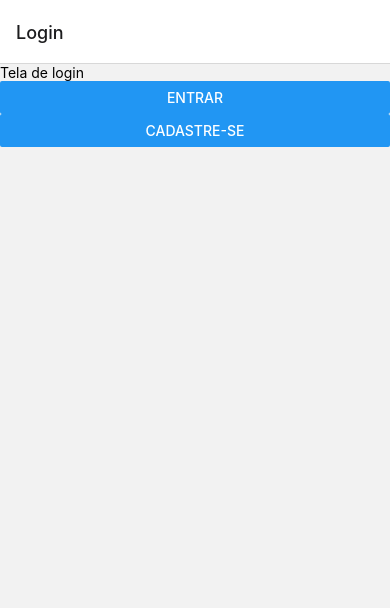
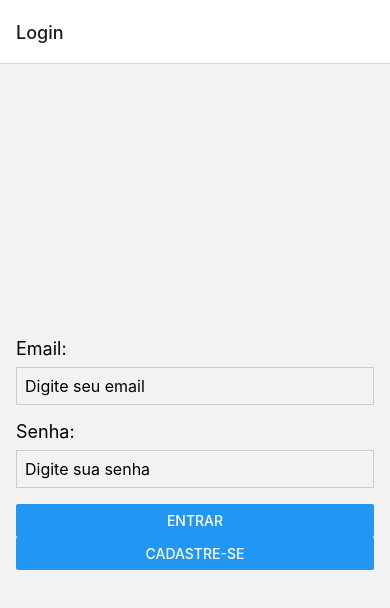
Before and after one commit to nika565/cashurrasco, a React Native app: screen /Login in a window 390 px wide. Shown: the top 608 px of the page. Built offline with nearby package versions, Linux system fonts and the light colour scheme.

Commit message:
Login está funcionando

```diff
--- a/src/components/cadastroUsuario.js
+++ /dev/null
@@ -1,81 +0,0 @@
-import React, { useState } from 'react';
-import { View, Text, TextInput, Button, StyleSheet } from 'react-native';
-import criarUsuario from '../services/api/usuarios/criarUsuario.js'
-
-export default function CadastroForm({ navigation }) {
-  const [nome, setNome] = useState('');
-  const [email, setEmail] = useState('');
-  const [celular, setCelular] = useState('');
-  const [senha, setSenha] = useState('');
-
-  const usuario = {
-    nome: nome,
-    email: email,
-    celular: celular,
-    senha: senha
-  };
-
-  let resposta;
-
-  return (
-    <View style={styles.container}>
-      <Text style={styles.label}>Nome:</Text>
-      <TextInput
-        style={styles.input}
-        onChangeText={(text) => setNome(text)}
-        value={nome}
-        placeholder="Digite seu nome"
-      />
-
-      <Text style={styles.label}>Email:</Text>
-      <TextInput
-        style={styles.input}
-        onChangeText={(text) => setEmail(text)}
-        value={email}
-        placeholder="Digite seu email"
-        keyboardType="email-address"
-      />
-
-      <Text style={styles.label}>Celular:</Text>
-      <TextInput
-        style={styles.input}
-        onChangeText={(text) => setCelular(text)}
-        value={celular}
-        placeholder="Digite seu celular"
-        keyboardType="phone-pad"
-      />
-
-      <Text style={styles.label}>Senha:</Text>
-      <TextInput
-        style={styles.input}
-        onChangeText={(text) => setSenha(text)}
-        value={senha}
-        placeholder="Digite sua senha"
-        secureTextEntry={true}
-      />
-
-      <Button title="Cadastrar" onPress={async () => await criarUsuario(usuario)} />
-
-    </View>
-  );
-}
-
-
-const styles = StyleSheet.create({
-  container: {
-    flex: 1,
-    justifyContent: 'center',
-    padding: 16,
-  },
-  label: {
-    fontSize: 18,
-    marginBottom: 8,
-  },
-  input: {
-    fontSize: 16,
-    borderWidth: 1,
-    borderColor: '#ccc',
-    padding: 8,
-    marginBottom: 16,
-  },
-});
--- a/src/screens/cadastro/cadastro.js
+++ b/src/screens/cadastro/cadastro.js
@@ -1,12 +1,69 @@
-import React from "react";
-import { View, Text, Button, StyleSheet } from "react-native";
-import CadastroForm from "../../components/cadastroUsuario";
+import React, { useState, useEffect } from "react";
+import { View, Text, Button, StyleSheet, TextInput } from "react-native";
+import criarUsuario from "../../services/api/usuarios/criarUsuario";
 
-function TelaCadastro({ navigation }){
-    return(
+function TelaCadastro({ navigation }) {
+
+    const [nome, setNome] = useState('');
+    const [email, setEmail] = useState('');
+    const [celular, setCelular] = useState('');
+    const [senha, setSenha] = useState('');
+
+    const usuario = {
+        nome: nome,
+        email: email,
+        celular: celular,
+        senha: senha
+    };
+
+    return (
         <View style={styles.container}>
-            <Text >Tela de cadastro</Text>
-            <CadastroForm/>
+
+            <View style={styles.container}>
+                <Text style={styles.label}>Nome:</Text>
+                <TextInput
+                    style={styles.input}
+                    onChangeText={(text) => setNome(text)}
+                    value={nome}
+                    placeholder="Digite seu nome"
+                />
+
+                <Text style={styles.label}>Email:</Text>
+                <TextInput
+                    style={styles.input}
+                    onChangeText={(text) => setEmail(text)}
+                    value={email}
+                    placeholder="Digite seu email"
+                    keyboardType="email-address"
+                />
+
+                <Text style={styles.label}>Celular:</Text>
+                <TextInput
+                    style={styles.input}
+                    onChangeText={(text) => setCelular(text)}
+                    value={celular}
+                    placeholder="Digite seu celular"
+                    keyboardType="phone-pad"
+                />
+
+                <Text style={styles.label}>Senha:</Text>
+                <TextInput
+                    style={styles.input}
+                    onChangeText={(text) => setSenha(text)}
+                    value={senha}
+                    placeholder="Digite sua senha"
+                    secureTextEntry={true}
+                />
+
+                <Button title="Cadastrar" onPress={async () => {
+                    const resposta = await criarUsuario(usuario)
+
+                    if (resposta) {
+                        navigation.navigate('Login')
+                    }
+                }} />
+
+            </View>
 
         </View>
     )
@@ -17,8 +74,18 @@ const styles = StyleSheet.create({
     container: {
         flex: 1,
         justifyContent: 'center',
-        alignItems: "center",
         padding: 16,
+      },
+      label: {
+        fontSize: 18,
+        marginBottom: 8,
+      },
+      input: {
+        fontSize: 16,
+        borderWidth: 1,
+        borderColor: '#ccc',
+        padding: 8,
+        marginBottom: 16,
       },
 
 });
--- a/src/screens/login/login.js
+++ b/src/screens/login/login.js
@@ -1,14 +1,74 @@
-import react from "react";
-import { View, Text, Button } from "react-native"
+import React, { useState, useEffect } from "react";
+import { View, Text, Button, StyleSheet, TextInput } from "react-native"
+import Login from "../../services/api/usuarios/login";
 
-function TelaLogin({ navigation }){
-    return(
-        <View>
-            <Text>Tela de login</Text>
-            <Button title="Entrar" onPress={() => navigation.navigate("Calculadora")}/>
-            <Button title="Cadastre-se" onPress={() => navigation.navigate("Cadastro")}/>
+function TelaLogin({ navigation }) {
+
+    const [email, setEmail] = useState('');
+    const [senha, setSenha] = useState('');
+
+    const usuario = {
+        email: email,
+        senha: senha
+    };
+
+    return (
+        <View style={styles.container}>
+
+            <View>
+
+
+                <Text style={styles.label}>Email:</Text>
+                <TextInput
+                    style={styles.input}
+                    onChangeText={(text) => setEmail(text)}
+                    value={email}
+                    placeholder="Digite seu email"
+                    keyboardType="email-address"
+                />
+
+
+                <Text style={styles.label}>Senha:</Text>
+                <TextInput
+                    style={styles.input}
+                    onChangeText={(text) => setSenha(text)}
+                    value={senha}
+                    placeholder="Digite sua senha"
+                    secureTextEntry={true}
+                />
+
+                <Button title="Entrar" onPress={async () => {
+                    const resposta = await Login(usuario)
+
+                    if (resposta) {
+                        navigation.navigate("Calculadora")
+                    }
+                }} />
+
+            </View>
+
+            <Button title="Cadastre-se" onPress={() => navigation.navigate("Cadastro")} />
         </View>
     )
 }
 
+const styles = StyleSheet.create({
+    container: {
+      flex: 1,
+      justifyContent: 'center',
+      padding: 16,
+    },
+    label: {
+      fontSize: 18,
+      marginBottom: 8,
+    },
+    input: {
+      fontSize: 16,
+      borderWidth: 1,
+      borderColor: '#ccc',
+      padding: 8,
+      marginBottom: 16,
+    },
+  });
+
 export default TelaLogin;
--- a/src/services/api/usuarios/criarUsuario.js
+++ b/src/services/api/usuarios/criarUsuario.js
@@ -31,11 +31,10 @@ export default async function criarUsuario(obj) {
         const response = await request.json();
 
         if(response.status === 'success') {
-
-
             Alerta('Sucesso!.', response.msg)
             return true;
         };
+
         if(response.status === 'error') Alerta('Algo deu errado.', response.msg);
 
         return false;
--- a/src/services/api/usuarios/login.js
+++ b/src/services/api/usuarios/login.js
@@ -6,11 +6,12 @@
 
 // Importando as rotas do login
 import { url, endpointLogin } from "../../router/apiRota";
+import Alerta from "../../../components/alerta";
 
 /*
     Função para cuidar do login: é nescessário passar um objeto no parâmetro da função contendo "nome" e "email"
 */
-export default async function login(obj) {
+export default async function Login(obj) {
 
     try {
 
@@ -24,7 +25,14 @@ export default async function login(obj) {
 
         const response = await request.json();
 
-        return response;
+        if(response.status === 'success') {
+            Alerta('Sucesso!.', response.msg)
+            return true;
+        };
+
+        if(response.status === 'error') Alerta('Algo deu errado.', response.msg);
+
+        return false;
 
     } catch (error) {
         console.log(error);
```
